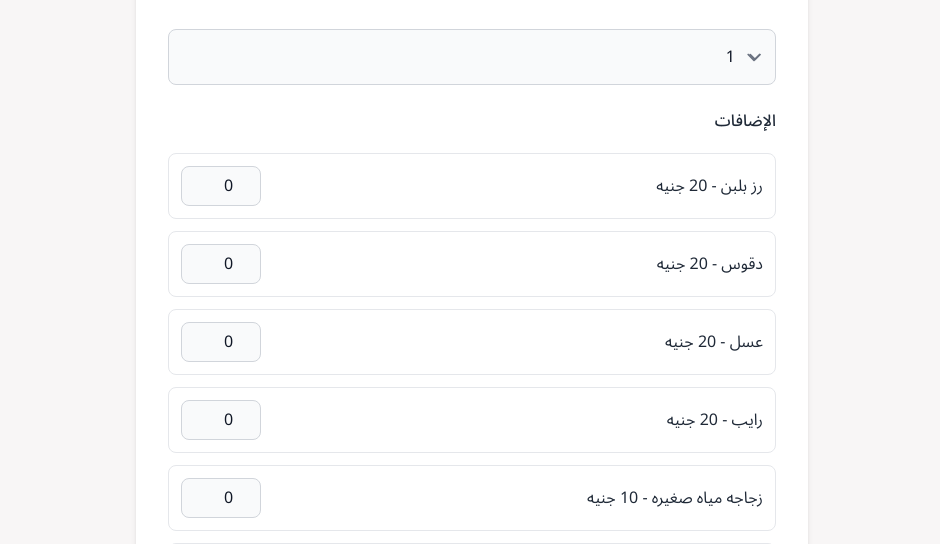
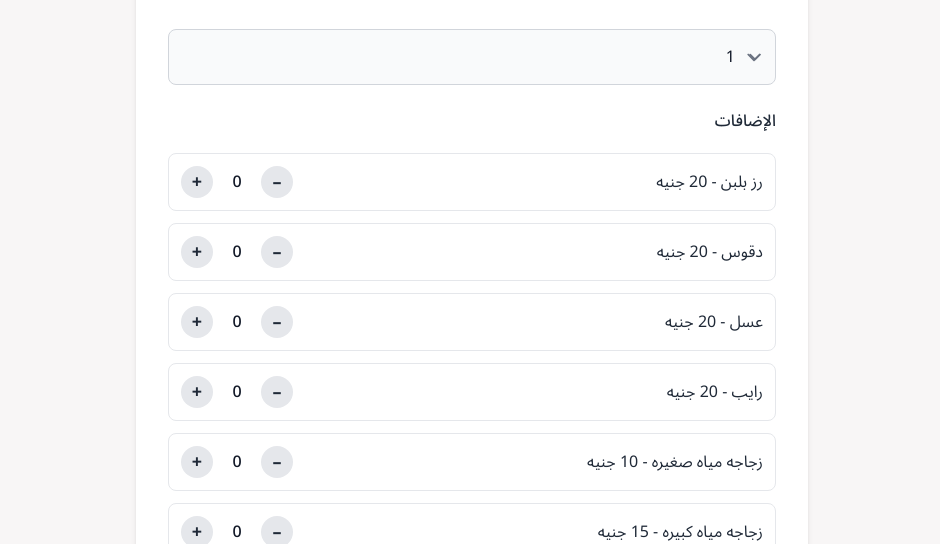
Before and after one commit to OmarHany-sudo/mertah-dajaj, a plain HTML site: page order.html in a window 1280 px wide. Shown: the part 256-800 px from the top of the page, without its empty margins (168-1108 px from the left). Drawn offline with nearby package versions, Linux system fonts and the light colour scheme.

Commit message:
Replace quantity input with stepper for add-ons

```diff
--- a/order.html
+++ b/order.html
@@ -117,24 +117,37 @@
                   </svg>
                 </div>
 
-                <!-- Add-ons with quantity -->
+                <!-- Add-ons with stepper quantity -->
 <div>
   <p class="text-base font-medium text-gray-800 dark:text-gray-200 pb-2">الإضافات</p>
   <div class="space-y-3">
     <template x-for="addon in addons" :key="addon.id">
       <div class="flex items-center justify-between gap-x-3 p-3 rounded-lg border border-gray-200 dark:border-gray-700">
         <span class="text-base text-gray-800 dark:text-gray-200" x-text="`${addon.name} - ${addon.price} جنيه`"></span>
-                        <input
-                          type="number"
-                          min="0"
-                          class="form-input w-20 text-center rounded-lg border-gray-300 dark:border-gray-600 bg-gray-50 dark:bg-gray-700 text-gray-900 dark:text-gray-100 h-10 p-2 focus:ring-primary focus:border-primary"
-                          x-model.number="addonQuantities[addon.id]"
-                        />
+        <div class="flex items-center space-x-2 rtl:space-x-reverse">
+          <button
+            type="button"
+            @click="addonQuantities[addon.id] > 0 ? addonQuantities[addon.id]-- : 0"
+            class="w-8 h-8 flex items-center justify-center rounded-full bg-gray-200 dark:bg-gray-700 text-gray-800 dark:text-gray-200 font-bold text-lg hover:bg-gray-300 dark:hover:bg-gray-600 focus:outline-none focus:ring-2 focus:ring-primary"
+          >
+            –
+          </button>
+          <span
+            class="w-8 text-center font-medium text-gray-900 dark:text-gray-100"
+            x-text="addonQuantities[addon.id]"
+          ></span>
+          <button
+            type="button"
+            @click="addonQuantities[addon.id] < 10 ? addonQuantities[addon.id]++ : 10"
+            class="w-8 h-8 flex items-center justify-center rounded-full bg-gray-200 dark:bg-gray-700 text-gray-800 dark:text-gray-200 font-bold text-lg hover:bg-gray-300 dark:hover:bg-gray-600 focus:outline-none focus:ring-2 focus:ring-primary"
+          >
+            +
+          </button>
+        </div>
       </div>
     </template>
   </div>
 </div>
-
                 <!-- Contact Information -->
                 <div class="grid grid-cols-1 md:grid-cols-2 gap-6">
                   <div>
```
Lines whose indentation alone changed are shown as unchanged.
